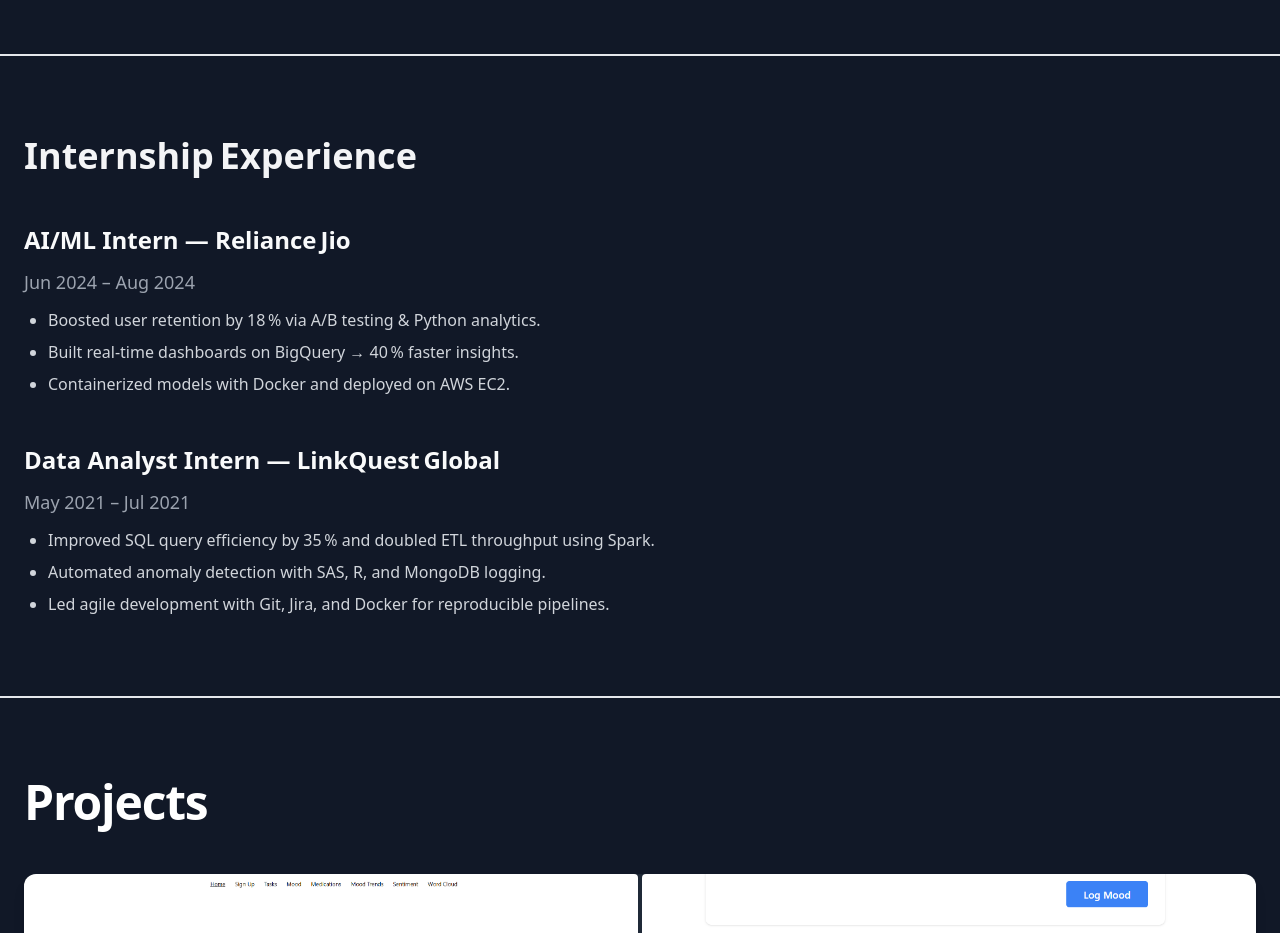
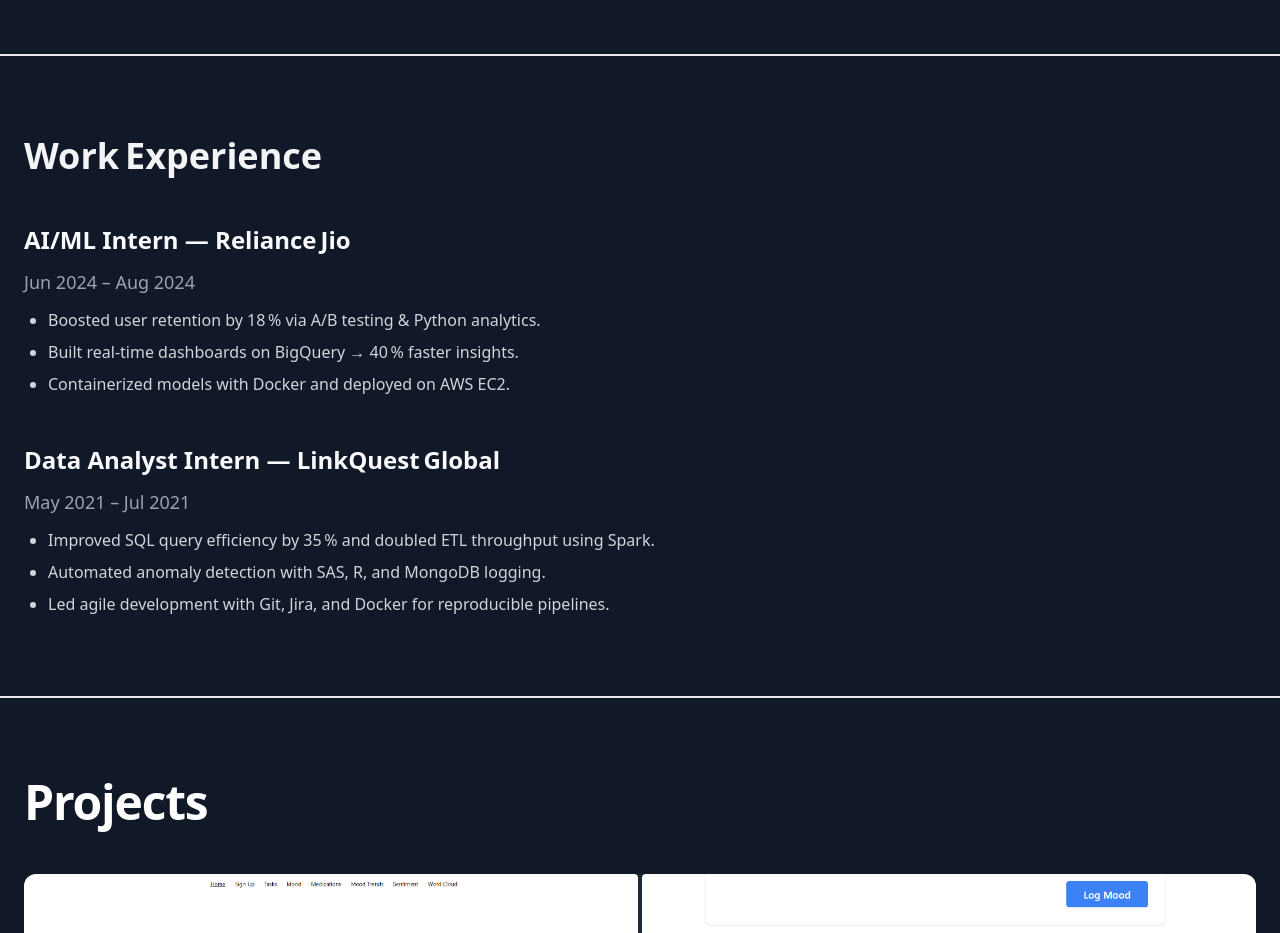
Before and after one commit to Mrinmayi03/MrinmayiKatti_Portfolio, a React (Vite) app: page / in a window 1280 px wide. Shown: the part 880-1813 px from the top of the page. Built offline with nearby package versions, Linux system fonts and the light colour scheme.

Commit message:
Updated experience section

```diff
--- a/src/components/Experience.tsx
+++ b/src/components/Experience.tsx
@@ -30,7 +30,7 @@
     >
       {/* ── Heading ─────────────────────────────────────────── */}
       <h2 className="text-3xl md:text-4xl font-extrabold mb-12">
-        Internship Experience
+        Work Experience
       </h2>
 
       {/* ── Roles ───────────────────────────────────────────── */}
```
